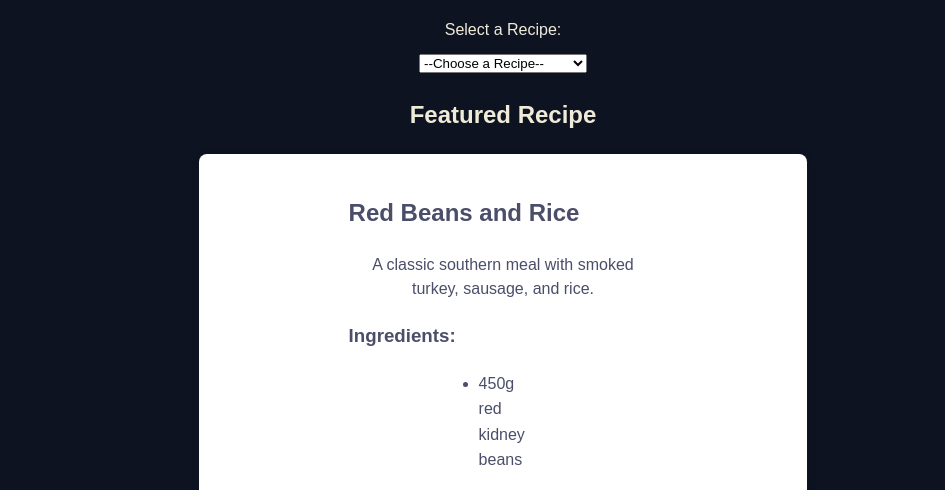
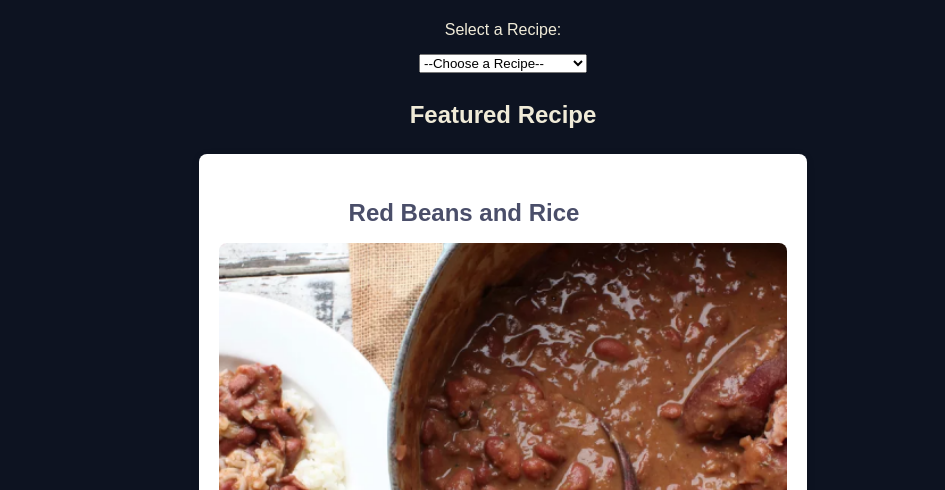
Before and after one commit to etiamsurgo/IT488_Goup2, a plain HTML site: page recipes.html in a window 1280 px wide. Shown: the part 231-721 px from the top of the page, without its empty margins (137-1082 px from the left). Drawn offline with Linux system fonts and the light colour scheme.

Commit message:
Cirelli_update_5/19

```diff
--- a/recipes.html
+++ b/recipes.html
@@ -188,7 +188,7 @@
         image: "photo/redbean.jpg"
       }
     ];
-    // Function to populate the drop-down menu
+
     function populateRecipeDropdown() {
       const recipeSelect = document.getElementById('recipeSelect');
       recipes.forEach((recipe, index) => {
@@ -199,7 +199,6 @@
       });
     }
 
-    // Function to display the selected recipe
     function displaySelectedRecipe(index) {
       const recipeContainer = document.getElementById('recipeContainer');
       const featuredRecipeContainer = document.getElementById('featuredRecipeContainer');
@@ -232,7 +231,6 @@
       }
     }
 
-    // Function to display a random featured recipe
     function displayRandomFeaturedRecipe() {
       const randomIndex = Math.floor(Math.random() * recipes.length);
       const featuredRecipeContainer = document.getElementById('featuredRecipe');
@@ -242,6 +240,7 @@
 
       recipeElement.innerHTML = `
               <h2>${recipe.title}</h2>
+              <img src="${recipe.image}" alt="${recipe.title}" width="200" height="200">
               <p>${recipe.description}</p>
               <h3>Ingredients:</h3>
               <ul>
@@ -257,12 +256,10 @@
       featuredRecipeContainer.appendChild(recipeElement);
     }
 
-    // Event listener for recipe selection
     document.getElementById('recipeSelect').addEventListener('change', function () {
       displaySelectedRecipe(this.value);
     });
 
-    // Call populateRecipeDropdown on page load
     document.addEventListener('DOMContentLoaded', () => {
       populateRecipeDropdown();
       displaySelectedRecipe(''); // Show featured recipe on initial load
```
Lines whose indentation alone changed are shown as unchanged.
